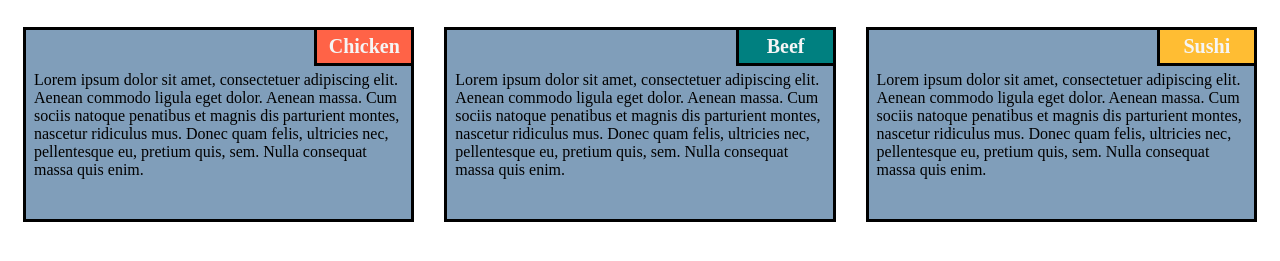
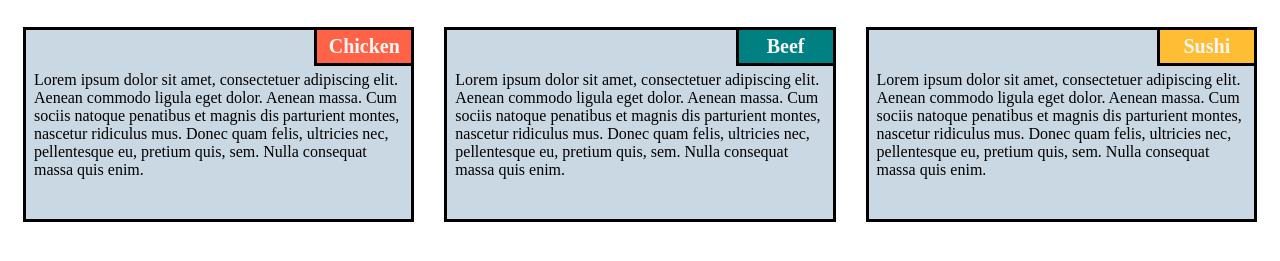
Before and after one commit to kimmyheb/coursera-test, a plain HTML site: page site/module2-solution/index.html in a window 1280 px wide. Shown: the part 95-356 px from the top of the page. Drawn offline with Linux system fonts and the light colour scheme.

Commit message:
complete.2

```diff
--- a/site/module2-solution/css.css
+++ b/site/module2-solution/css.css
@@ -21,7 +21,7 @@ p {
 
 div {
     position: relative;
-    background-color: #809eba;
+    background-color: #cad8e3;
     border: 3.5px solid black;
     width: 100%;
     margin-left: auto;
@@ -71,7 +71,7 @@ div {
 .content {
     padding: 5px;
     border: none;
-    background-color: #809eba;
+    background-color: #cad8e3;
     font-family: Andale Mono;
     color: black;
     margin: 3px ;
```
